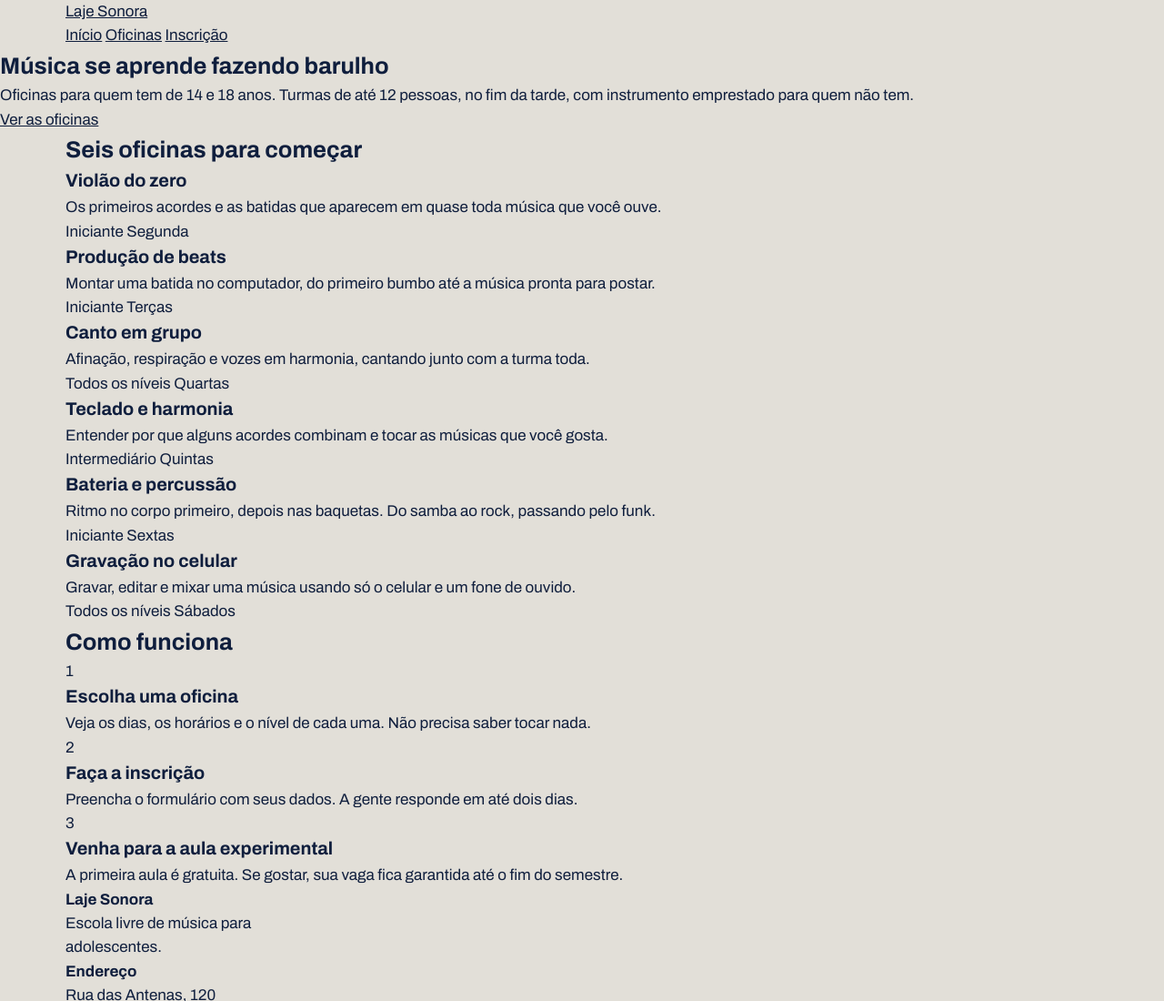
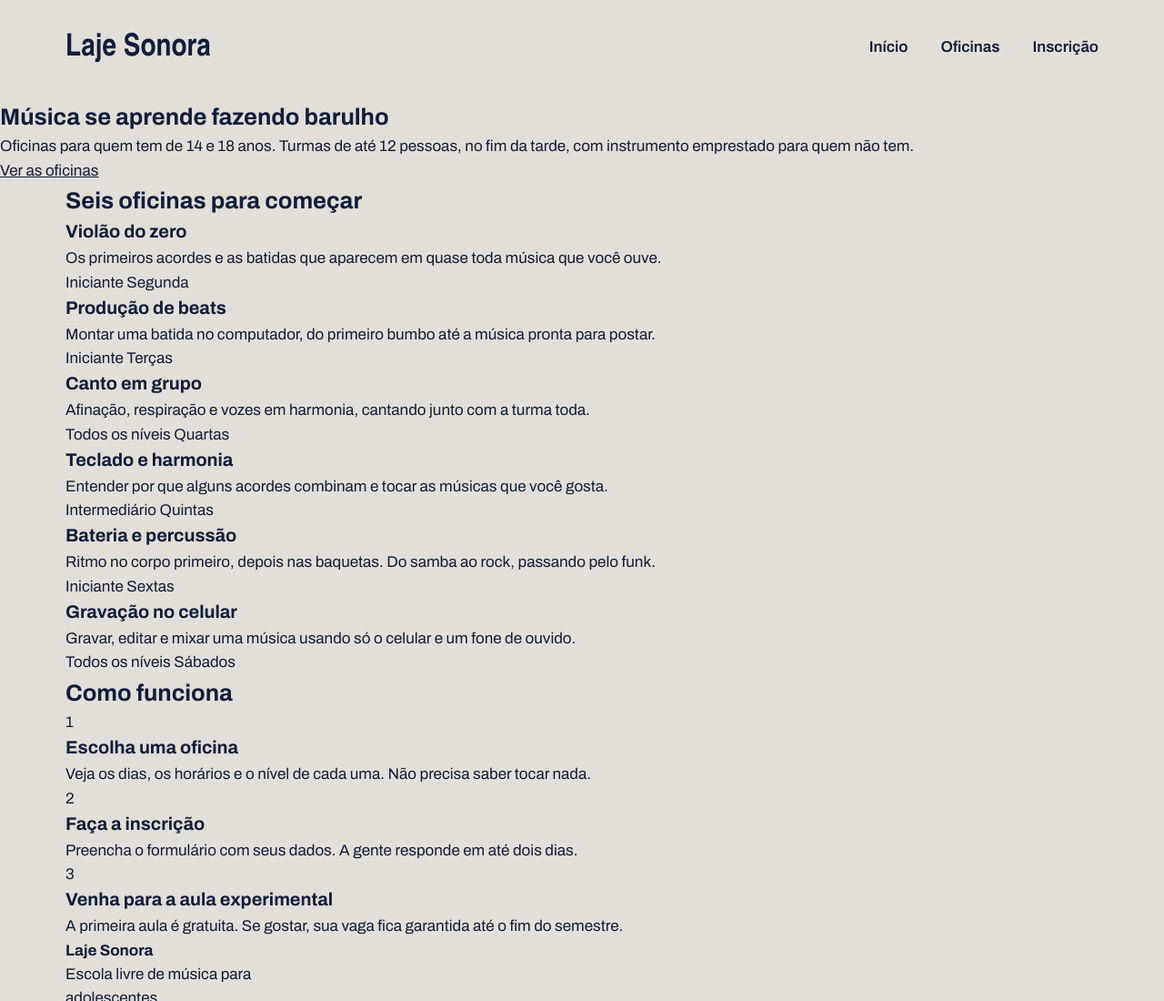
Before and after one commit to Loh28/laje_sonora, a plain HTML site: page index.html in a window 1280 px wide. Shown: the top 1100 px of the page at 91% size. Drawn offline with Linux system fonts and the light colour scheme; a web font is replaced by a local one.

Commit message:
Topo com flex

```diff
--- a/index.css
+++ b/index.css
@@ -37,3 +37,38 @@ h1, h2, h3, {
     margin-inline: auto;
     padding-inline: 32px;
   }
+
+
+.topo {
+    padding-block: 28px;
+    display: flex;
+    justify-content: space-between;
+    align-items: center;
+}
+
+.logo {
+    font-family: var(--fonte-cartaz);
+    font-size: 34px;
+    font-weight: 900;
+    text-decoration: none;
+}
+
+.menu {
+    display: flex;
+    gap: 36px;
+}
+
+.menu a {
+    font-weight: 600;
+    text-decoration: none;
+    padding-bottom: 4px;
+    border-bottom: 4
+}
+
+.menu a:hover {
+    border-bottom-color: var(--tinta);
+}
+
+.menu a.atual {
+    border-bottom-color: var(--fita);
+}
```
